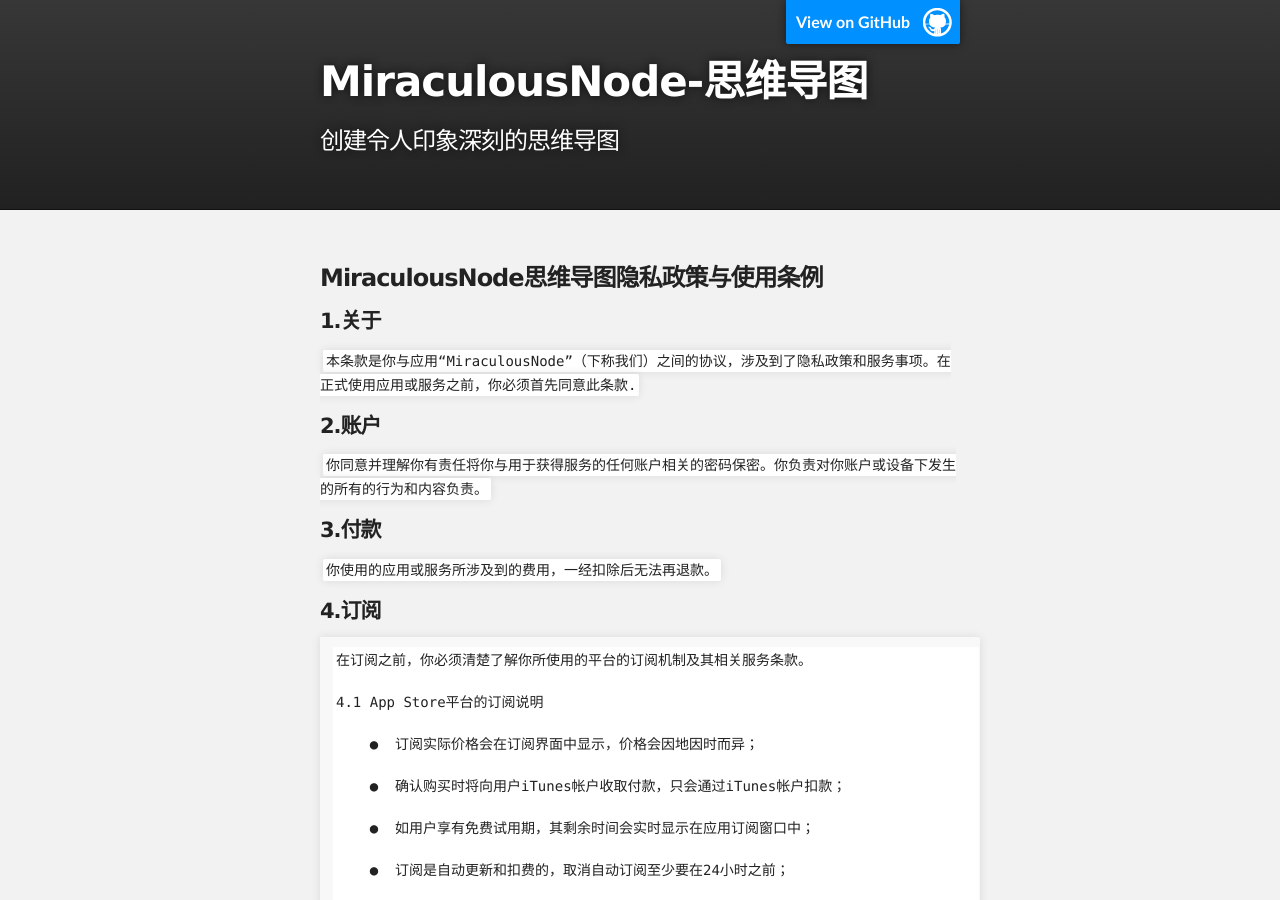
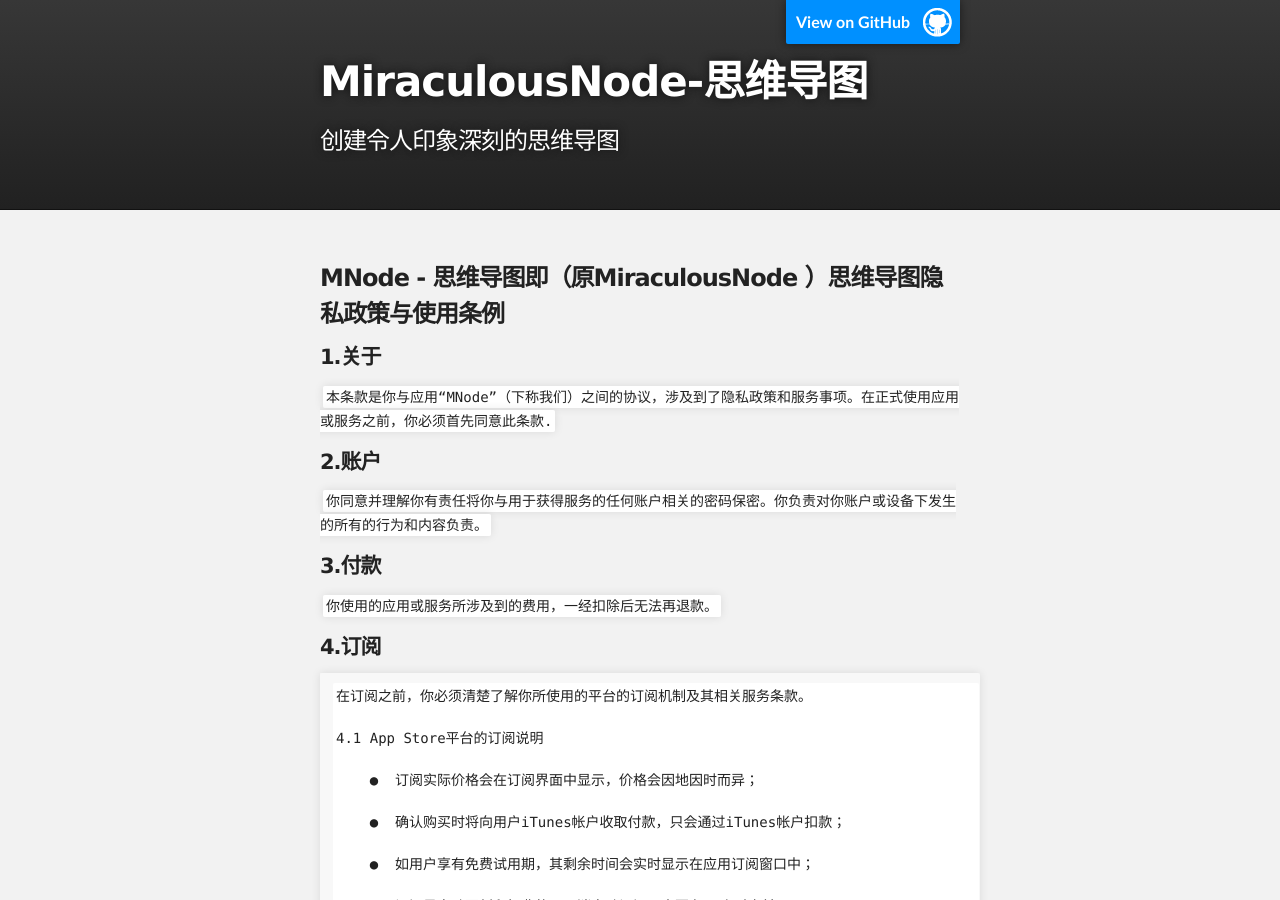
Before and after one commit to shibiao/sbplayer.github.io, a Jekyll site: the page built from 2.md, in a window 1280 px wide and 900 px high. Built offline with Jekyll 4.4.1, drawn with Linux system fonts in a browser that asks for light colours; our own code applies the rules of GitHub Pages for plain Markdown files.

Commit message:
Update 2.md

```diff
--- a/2.md
+++ b/2.md
@@ -1,7 +1,7 @@
-### MiraculousNode思维导图隐私政策与使用条例
+### MNode - 思维导图即（原MiraculousNode ）思维导图隐私政策与使用条例
 
 #### 1.关于
-`本条款是你与应用“MiraculousNode”（下称我们）之间的协议，涉及到了隐私政策和服务事项。在正式使用应用或服务之前，你必须首先同意此条款. `
+`本条款是你与应用“MNode”（下称我们）之间的协议，涉及到了隐私政策和服务事项。在正式使用应用或服务之前，你必须首先同意此条款. `
 
 #### 2.账户
 `你同意并理解你有责任将你与用于获得服务的任何账户相关的密码保密。你负责对你账户或设备下发生的所有的行为和内容负责。`
```
